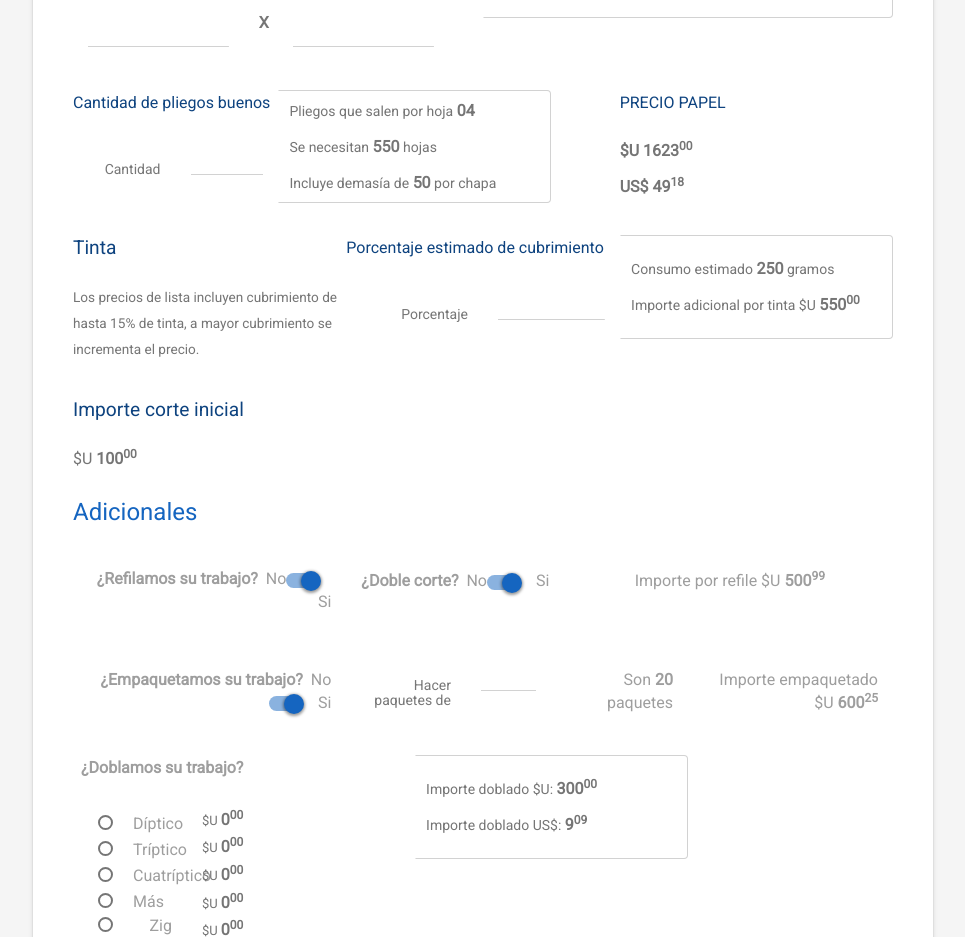
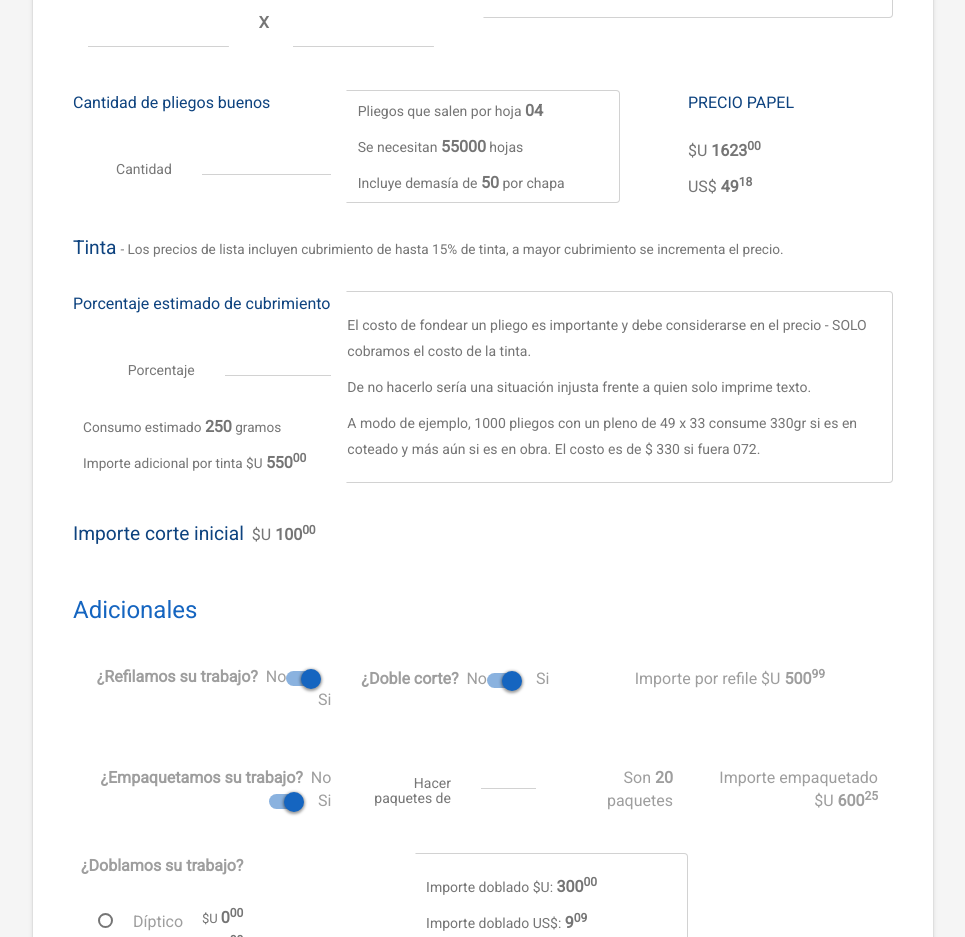
Before and after one commit to Oxisrock/solpim, a website: page docs/price_calc.html in a window 1280 px wide. Shown: the part 1134-2071 px from the top of the page, without its empty margins (157-1122 px from the left). Drawn offline with Linux system fonts and the light colour scheme; files whose address does not match are found by name.

Commit message:
Cambios parciales por solicitud del cliente

```diff
--- a/docs/price_calc.html
+++ b/docs/price_calc.html
@@ -267,67 +267,68 @@
                     <div class="clearfix"></div>
 
 
-                    <div class="col-xs-6 col-sm-3">
+                    <div class="col-xs-12 col-sm-4">
                       <div class="form-group">
                         <legend>Cantidad de pliegos buenos</legend>
-                        <label for="goodsheet01" class="col-xs-6 control-label">Cantidad</label>
-                          <div class="col-xs-6">
+                        <label for="goodsheet01" class="col-xs-5 control-label">Cantidad</label>
+                          <div class="col-xs-7">
                             <input type="number" class="form-control" id="goodsheet01">
                           </div>
                       </div>
                     </div>
 
-                    <div class="col-xs-6 col-sm-4">
+                    <div class="col-xs-12 col-sm-4">
                       <div class="form-group relative-box">
                         <p class="">&nbsp;&nbsp; Pliegos que salen por hoja <span class="bold" id="cutSheets01">04</span></p>
-                        <p class="">&nbsp;&nbsp; Se necesitan <span class="bold" id="necessarySheets01">550</span> hojas</p>
+                        <p class="">&nbsp;&nbsp; Se necesitan <span class="bold" id="necessarySheets01">55000</span> hojas</p>
                         <p class="">&nbsp;&nbsp; Incluye demasía de <span class="bold" id="excess01">50</span> por chapa</p>
                       </div>
                     </div>
 
                     <div class="col-sm-1 hidden-xs"></div>
 
-                    <div class="col-xs-6 col-sm-3">
+                    <div class="col-xs-12 col-sm-3">
                       <div class="form-group">
                         <legend class="uppercase">Precio papel</legend>
-                        <p class="bold" id="paperPrice01">$U 1623<sup>00</sup></p>
-                        <p class="bold" id="paperPrice01">US$ 49<sup>18</sup></p>
+                        <p class="" id="paperPrice01">$U <span class="bold">1623<sup>00</sup></span></p>
+                        <p class="" id="paperPrice01">US$ <span class="bold">49<sup>18</sup></span></p>
 
                       </div>
                     </div>
 
                     <div class="clearfix"></div>
 
-                    <div class="col-xs-12 col-sm-4">
+                    <div class="col-xs-12">
                       <div class="form-group">
-                        <legend><big>Tinta</big></legend>
-                        <small>Los precios de lista incluyen cubrimiento de hasta 15% de tinta, a mayor cubrimiento se incrementa el precio.</small>
+                        <legend><big>Tinta</big> <small class="color-gray"> - Los precios de lista incluyen cubrimiento de hasta 15% de tinta, a mayor cubrimiento se incrementa el precio.</small></legend>
                       </div>
                     </div>
 
-                    <div class="col-xs-6 col-sm-4">
-                      <div class="form-group">
+                    <div class="col-xs-12 col-sm-4">
+                      <div class="form-group" style="margin-top: 0 !important">
                         <legend>Porcentaje estimado de cubrimiento</legend>
                         <label for="inkPercent01" class="col-xs-6 control-label">Porcentaje</label>
-                          <div class="col-xs-6">
+                          <div class="col-xs-6 mb-3">
                             <input type="number" class="form-control" id="inkPercent01">
                           </div>
+                          <p class="small">&nbsp;&nbsp; Consumo estimado <span class="bold" id="inkC01">250</span> gramos</p>
+                          <p class="small">&nbsp;&nbsp; Importe adicional por tinta $U <span class="bold" id="inkP01">550<sup>00</sup></span></p>
                       </div>
                     </div>
 
-                    <div class="col-xs-6 col-sm-4">
-                      <div class="form-group relative-box two-files">
-                        <p class="">&nbsp;&nbsp; Consumo estimado <span class="bold" id="inkC01">250</span> gramos</p>
-                        <p class="">&nbsp;&nbsp; Importe adicional por tinta $U <span class="bold" id="inkP01">550<sup>00</sup></span></p>
+                    <div class="col-xs-12 col-sm-8">
+                      <div class="form-group relative-box two-files" style="margin-top: 0 !important">
+                        <p class="">El costo de fondear un pliego es importante y debe considerarse en el precio - SOLO cobramos el costo de la tinta.</p>
+                        <p>De no hacerlo sería una situación injusta frente a quien solo imprime texto.</p>
+                        <p>A modo de ejemplo, 1000 pliegos con un pleno de 49 x 33 consume 330gr si es en coteado y más aún si es en obra. El costo es de $ 330 si fuera 072.</p>
                       </div>
                     </div>
 
                     <div class="clearfix"></div>
 
-                    <div class="col-xs-12 col-sm-4">
+                    <div class="col-xs-12">
                       <div class="form-group">
-                        <legend><big>Importe corte inicial</big></legend>
-                        <p class="">$U <span class="bold" id="cut01">100<sup>00</sup></span></p>
+                        <legend><big>Importe corte inicial</big>&nbsp;&nbsp;<span class="color-gray">$U <span class="bold" id="cut01">100<sup>00</sup></span></span></legend>
                       </div>
                     </div>
                   </div><!-- /*row -->
--- a/src/css/partials/custom.css
+++ b/src/css/partials/custom.css
@@ -14,7 +14,9 @@ h1.typed-title {
 }
 #citeHeader {
 	font-size: responsive 1.6rem 2rem !important;
-
+}
+.color-gray {
+	color: var(--colorGray);
 }
 .intro-full {
 	display: grid !important;
@@ -74,7 +76,7 @@ h1.typed-title {
 	height: 13vh;
 
 	& .logo {
-		height: 11vh;
+		height: 10vh;
 		width: auto;
 	}
 }
--- a/src/css/partials/variables.css
+++ b/src/css/partials/variables.css
@@ -1,6 +1,7 @@
 :root{
 --fontSize: 16px;
 --colorGrayLigth: #D2D2D2;
+--colorGray: #757575;
 --colorPpal: #1565C0;
 --colorSubTitle: #0E437F;
 --colorText: #444;
```
Also changed, not shown: src/partials/cont_price_calc.html (+22 -21 lines), docs/assets/css/app.min.css.
